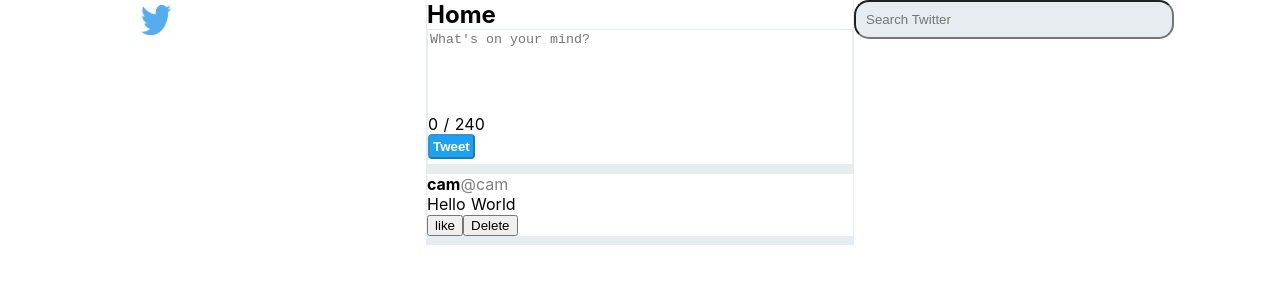
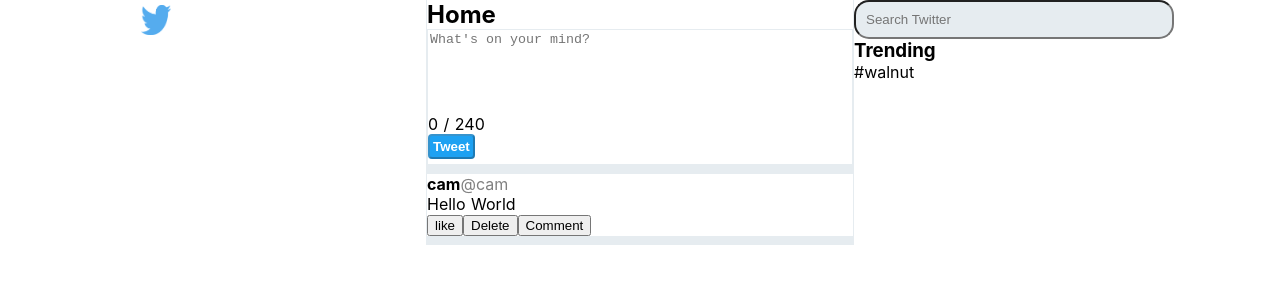
Before and after one commit to CMURPH56/twitter-clone, a Nuxt app: page / in a window 1280 px wide. Shown: the top 300 px of the page. Built offline with nearby package versions, Linux system fonts and the light colour scheme.

Commit message:
started working on a trending component

```diff
--- a/components/SearchBar.vue
+++ b/components/SearchBar.vue
@@ -1,7 +1,10 @@
 <template>
   <section>
     <form>
-      <input v-on:keydown.enter.prevent='search' class="searchInput" v-model="searchTerm" placeholder="Search Twitter" required>
+      <input v-on:keydown.enter.prevent='search'
+            class="searchInput"
+            v-model="searchTerm"
+            placeholder="Search Twitter" required>
     </form>
     <div v-for="post in tweetResults" :key="post.tweet">
       <Tweet
--- /dev/null
+++ b/components/Trending.vue
@@ -0,0 +1,33 @@
+<template>
+  <section>
+    <h3> Trending </h3>
+      <div v-for="hashTag in trendingHashtags" :key="hashTag">
+          {{hashTag}}
+      </div>
+  </section>
+
+</template>
+
+<script>
+
+import Tweet from '~/components/Tweet.vue'
+
+export default {
+  data: function () {
+    return{
+
+    }
+  },
+  components: {
+    Tweet
+  },
+  computed: {
+    trendingHashtags () {
+      let hashtags = ['#walnut']
+
+      return hashtags
+    }
+  }
+}
+
+</script>
--- a/components/Tweet.vue
+++ b/components/Tweet.vue
@@ -10,6 +10,7 @@
     <button v-if='post.liked' v-on:click="toggleTweet">unlike</button>
     <button v-else v-on:click="toggleTweet">like</button>
     <button v-on:click="deleteTweet"> Delete </button>
+    <button> Comment </button>
 
   </section>
 </template>
--- a/pages/index.vue
+++ b/pages/index.vue
@@ -2,6 +2,7 @@
   <div class="container">
     <div class="column column-one">
       <SearchBar />
+      <Trending />
     </div>
     <div class="column column-two">
       <h2> Home </h2>
@@ -25,6 +26,7 @@
 import SearchBar from '~/components/SearchBar.vue'
 import Tweet from '~/components/Tweet.vue'
 import ComposeTweet from '~/components/ComposeTweet.vue'
+import Trending from '~/components/Trending.vue'
 import { mapState } from 'vuex'
 
 export default {
@@ -41,7 +43,8 @@
     Logo,
     SearchBar,
     Tweet,
-    ComposeTweet
+    ComposeTweet,
+    Trending
   }
 }
 </script>
```
